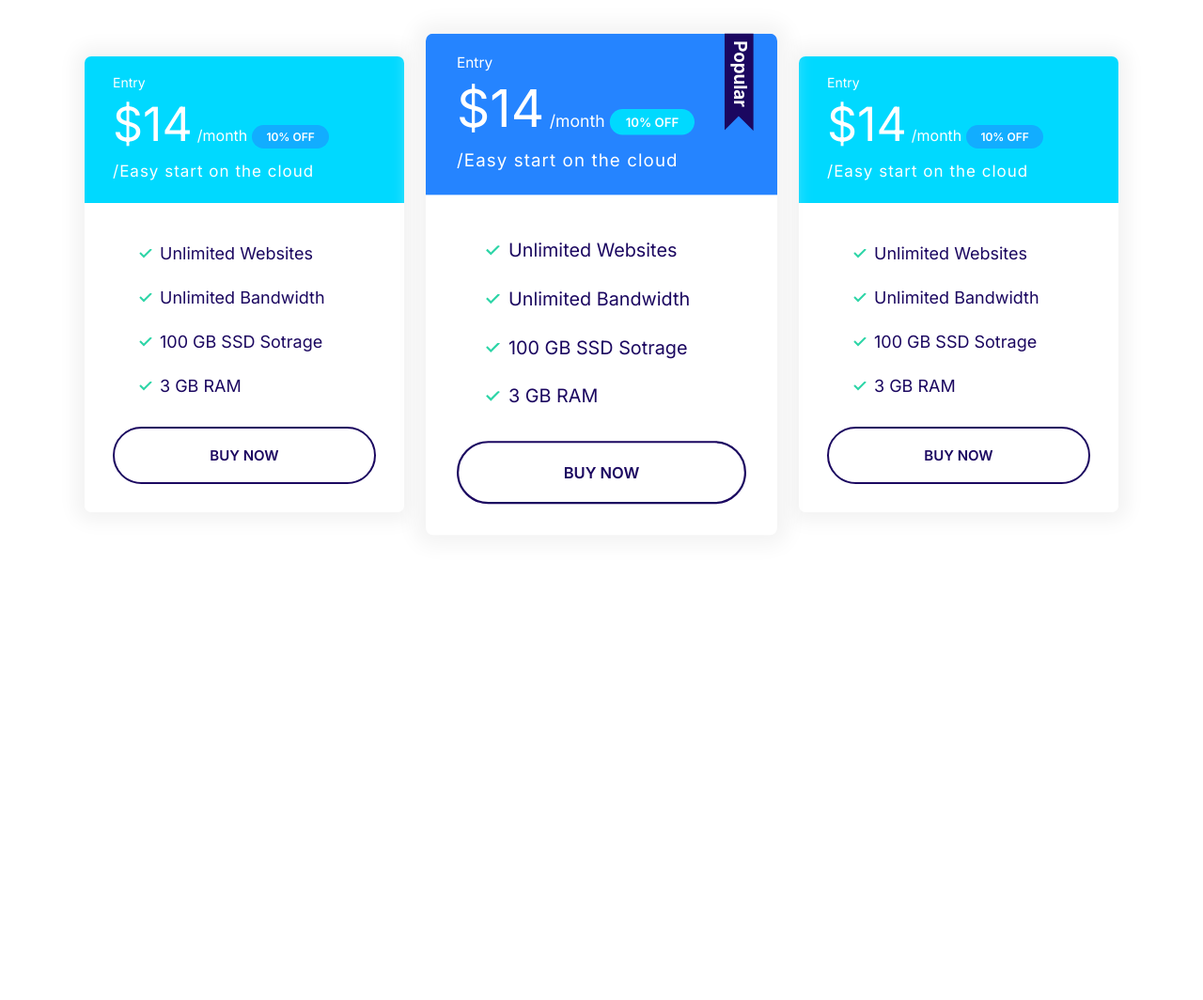
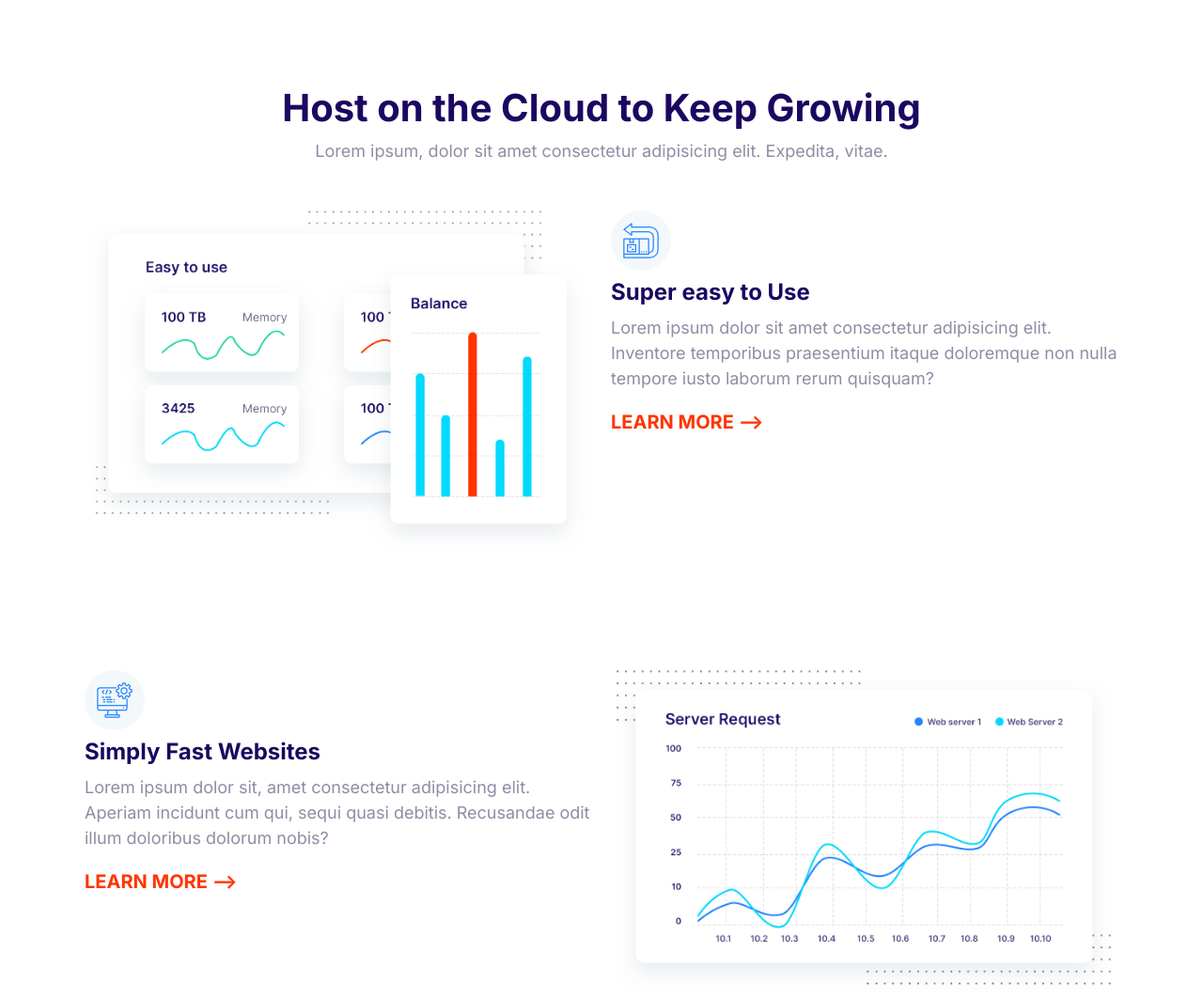
Before and after one commit to alexcoy06/trial-site, a website: page index.html in a window 1280 px wide. Shown: the top 1064 px of the page at 94% size. Before the commit the page ends 800 px from the top, so only its background shows below. Drawn offline with nearby package versions, Linux system fonts and the light colour scheme.

Commit message:
Put together the feature.

```diff
--- a/index.css
+++ b/index.css
@@ -772,3 +772,28 @@ nav {
   max-width: 500px;
   margin: 0 auto;
 }
+
+/* Features */
+
+.feature {
+  gap: 4rem 2rem;
+  margin: 12rem 0;
+}
+
+.feature:first-of-type {
+  margin-top: 5rem;
+}
+
+.feature__heading {
+  margin: 1rem 0;
+}
+
+.feature__image {
+  width: 100%;
+}
+
+@media screen and (min-width: 768px) {
+  .feature:nth-of-type(odd) .feature__content {
+    order: 2;
+  }
+}
--- a/index.html
+++ b/index.html
@@ -14,69 +14,80 @@
     <link rel="stylesheet" href="/node_modules/normalize.css/normalize.css" />
   </head>
   <body>
-    <section class="block container block-plans">
-      <div class="grid grid--1x3">
-        <div class="plan">
-          <div class="card card--secondary">
-            <header class="card__header">
-              <h3 class="plan__name">Entry</h3>
-              <span class="plan__price">$14</span>
-              <span class="plan__billing-cycle">/month</span>
-              <span class="badge badge--secondary badge--small">10% OFF</span>
-              <span class="plan__description">/Easy start on the cloud</span>
-            </header>
-            <div class="card__body">
-              <ul class="list list--tick">
-                <li class="list__item">Unlimited Websites</li>
-                <li class="list__item">Unlimited Bandwidth</li>
-                <li class="list__item">100 GB SSD Sotrage</li>
-                <li class="list__item">3 GB RAM</li>
-              </ul>
-              <button class="btn btn--outline btn--block">Buy Now</button>
-            </div>
-          </div>
+    <section class="block container">
+      <header class="block__header">
+        <h2>Host on the Cloud to Keep Growing</h2>
+        <p>
+          Lorem ipsum, dolor sit amet consectetur adipisicing elit. Expedita,
+          vitae.
+        </p>
+      </header>
+
+      <article class="grid grid--1x2 feature">
+        <div class="feature__content">
+          <span class="icon-container">
+            <svg class="icon icon--primary">
+              <use xlink:href="components\images\sprite.svg#easy"></use>
+            </svg>
+          </span>
+          <h3 class="feature__heading">Super easy to Use</h3>
+          <p>
+            Lorem ipsum dolor sit amet consectetur adipisicing elit. Inventore
+            temporibus praesentium itaque doloremque non nulla tempore iusto
+            laborum rerum quisquam?
+          </p>
+          <a href="#" class="link-arrow">Learn More</a>
         </div>
-        <div class="plan plan--popular">
-          <div class="card card--pramary">
-            <header class="card__header">
-              <h3 class="plan__name">Entry</h3>
-              <span class="plan__price">$14</span>
-              <span class="plan__billing-cycle">/month</span>
-              <span class="badge badge--secondary badge--small">10% OFF</span>
-              <span class="plan__description">/Easy start on the cloud</span>
-            </header>
-            <div class="card__body">
-              <ul class="list list--tick">
-                <li class="list__item">Unlimited Websites</li>
-                <li class="list__item">Unlimited Bandwidth</li>
-                <li class="list__item">100 GB SSD Sotrage</li>
-                <li class="list__item">3 GB RAM</li>
-              </ul>
-              <button class="btn btn--outline btn--block">Buy Now</button>
-            </div>
-          </div>
+        <img
+          class="feature__image"
+          src="/components/images/easy.jpg"
+          alt="graphs"
+        />
+      </article>
+
+      <article class="grid grid--1x2 feature">
+        <div class="feature__content">
+          <span class="icon-container">
+            <svg class="icon icon--primary">
+              <use xlink:href="components\images\sprite.svg#computer"></use>
+            </svg>
+          </span>
+          <h3 class="feature__heading">Simply Fast Websites</h3>
+          <p>
+            Lorem ipsum dolor sit, amet consectetur adipisicing elit. Aperiam
+            incidunt cum qui, sequi quasi debitis. Recusandae odit illum
+            doloribus dolorum nobis?
+          </p>
+          <a href="#" class="link-arrow">Learn More</a>
         </div>
-        <div class="plan">
-          <div class="card card--secondary">
-            <header class="card__header">
-              <h3 class="plan__name">Entry</h3>
-              <span class="plan__price">$14</span>
-              <span class="plan__billing-cycle">/month</span>
-              <span class="badge badge--secondary badge--small">10% OFF</span>
-              <span class="plan__description">/Easy start on the cloud</span>
-            </header>
-            <div class="card__body">
-              <ul class="list list--tick">
-                <li class="list__item">Unlimited Websites</li>
-                <li class="list__item">Unlimited Bandwidth</li>
-                <li class="list__item">100 GB SSD Sotrage</li>
-                <li class="list__item">3 GB RAM</li>
-              </ul>
-              <button class="btn btn--outline btn--block">Buy Now</button>
-            </div>
-          </div>
+        <img
+          class="feature__image"
+          src="/components/images/fast.jpg"
+          alt="graphs"
+        />
+      </article>
+
+      <article class="grid grid--1x2 feature">
+        <div class="feature__content">
+          <span class="icon-container">
+            <svg class="icon icon--primary">
+              <use xlink:href="components\images\sprite.svg#settings"></use>
+            </svg>
+          </span>
+          <h3 class="feature__heading">Simply Fast Websites</h3>
+          <p>
+            Lorem ipsum dolor sit amet consectetur adipisicing elit. Repudiandae
+            nulla tenetur sapiente! Voluptas magnam, corporis labore pariatur
+            rem beatae.
+          </p>
+          <a href="#" class="link-arrow">Learn More</a>
         </div>
-      </div>
+        <img
+          class="feature__image"
+          src="/components/images/wordpress.jpg"
+          alt="graphs"
+        />
+      </article>
     </section>
     <script src="main.js"></script>
   </body>
```
Also changed, not shown: components/site/feature.html (added, +74 -0 lines), components/images/easy.jpg (added), components/images/fast.jpg (added), components/images/wordpress.jpg (added).
